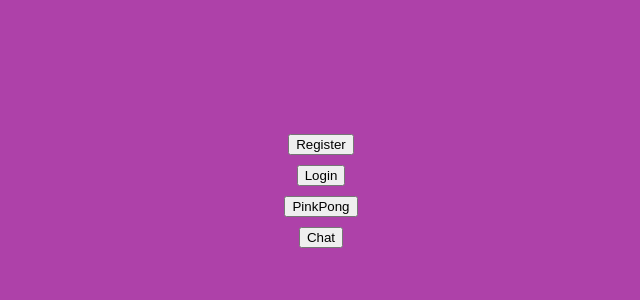
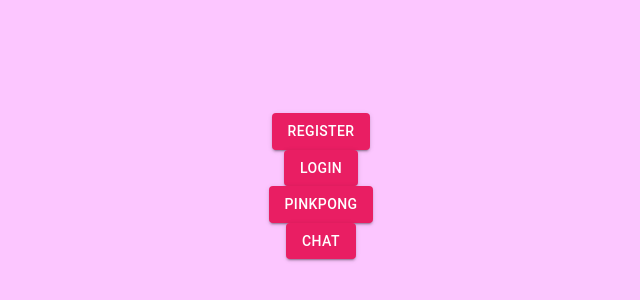
Before and after one commit to GroteGnoom/codam_transcendence, a React (Create React App) app in the folder react/: page / in a window 1280 px wide. Shown: the part 214-514 px from the top of the page, without its empty margins (319-959 px from the left). Built offline with nearby package versions, Linux system fonts and the light colour scheme.

Commit message:
home page to material ui design

```diff
--- a/react/src/App.css
+++ b/react/src/App.css
@@ -14,7 +14,7 @@
 }
 
 .App-header {
-  background-color: #ae41a9;
+  background-color: #fcc6ff;
   min-height: 100vh;
   display: flex;
   flex-direction: column;
--- a/react/src/Home.tsx
+++ b/react/src/Home.tsx
@@ -1,19 +1,26 @@
 import React from 'react';
 import {Link} from 'react-router-dom';
+import Button from '@mui/material/Button';
+import { pink } from '@mui/material/colors';
+import { createTheme, ThemeProvider } from '@mui/material/styles';
+
+const pinkTheme = createTheme({ palette: { primary: pink } })
 
 const Home = () =>
 {
 	return (
+            <ThemeProvider theme={pinkTheme}>
 		<main>
             <div className="App">
             <header className="App-header">
-            <Link to= {{pathname:"/register"}}><button>Register</button></Link>
-            <Link to= {{pathname:"/login"}}><button>Login</button></Link>
-            <Link to= {{pathname:"/pinkpong"}}><button>PinkPong</button></Link>
-            <Link to= {{pathname:"/chat"}}><button>Chat</button></Link>
+                  <Link to= {{pathname:"/register"}}><Button variant="contained">Register</Button></Link>
+                  <Link to= {{pathname:"/login"}}><Button variant="contained">Login</Button></Link>
+                  <Link to= {{pathname:"/pinkpong"}}><Button variant="contained">PinkPong</Button></Link>
+                  <Link to= {{pathname:"/chat"}}><Button variant="contained">Chat</Button></Link>
             </header>
             </div>
 		</main>
+            </ThemeProvider>
 	)
 }
 
```
Also changed, not shown: react/src/App.tsx (+5 -5 lines).
